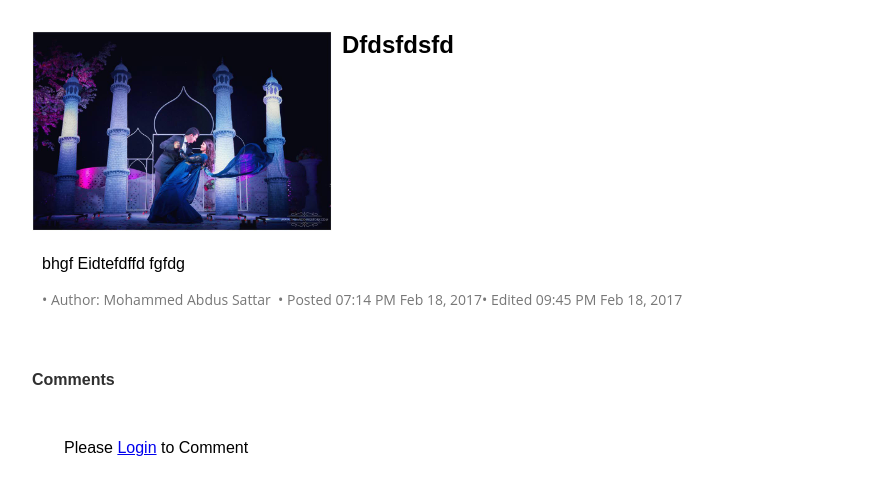
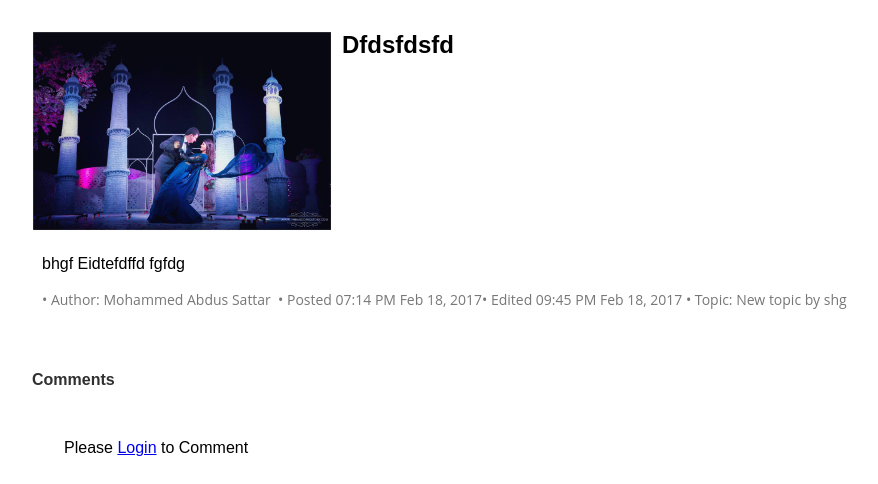
Before and after one commit to shohaglive/SampleBlogProject, a PHP site: page /viewThread.php?tid=12 in a window 1280 px wide. Shown: the part 147-631 px from the top of the page, without its empty margins (8-886 px from the left). Run offline with PHP 8.4, Linux system fonts and the light colour scheme; data comes from the database, SQL or seed files in the repository.

Commit message:
asssignmentProject
Updating the vew page

```diff
--- a/viewThread.php
+++ b/viewThread.php
@@ -60,7 +60,7 @@ if($thread['edited']) $postEditTime = "&#8226; Edited ".date("h:i A M d, Y", str
     <div style="float: left; margin-left: 10px; margin-top: 20px; min-height: 100px; width: 100%">
         <?php echo htmlentities($thread['body']); ?>
         <p>
-            <?php echo "&#8226; Author: ".$thread['username']."&nbsp; &#8226; ".$postTime.$postEditTime; ?>
+            <?php echo "&#8226; Author: ".$thread['username']."&nbsp; &#8226; ".$postTime.$postEditTime." &#8226; Topic: ".$thread['topic_id']; ?>
         </p>
     </div>
 
```
